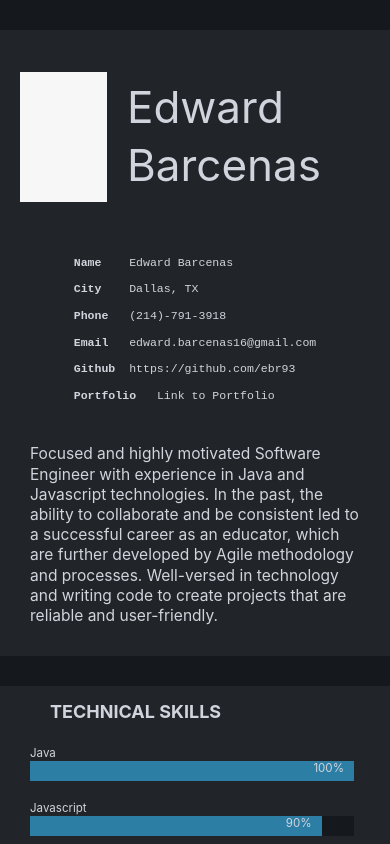
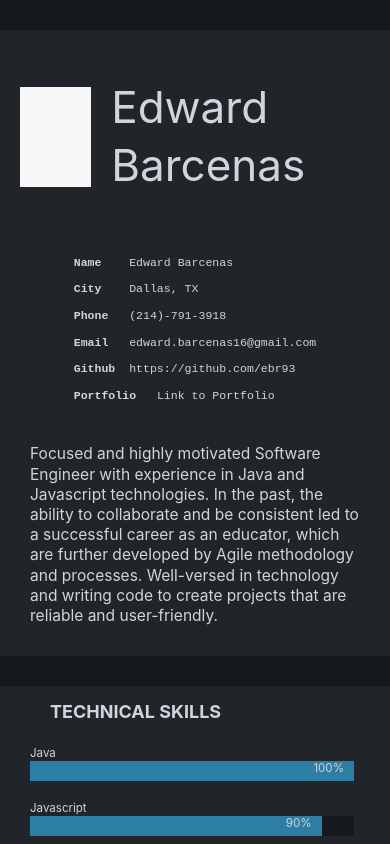
Before and after one commit to ebr93/portfolio-assignment, a website built with webpack: page src/template.html in a window 390 px wide. Shown: the top 844 px of the page. Built offline with nearby package versions, Linux system fonts and the light colour scheme.

Commit message:
fixed some issue of wrapper margin and included mobile version

```diff
--- a/src/styles/style.css
+++ b/src/styles/style.css
@@ -56,14 +56,14 @@ img {
 
 .wrapper {
   display: grid;
-  width: 100vw;
+  width: 100%;
   /*
   background-repeat:no-repeat;
   background-size:cover;
   background-position: top;
   position: relative;
   */
-  grid-template-columns: minmax(800px, 80vw);
+  grid-template-columns: minmax(850px, 80vw);
   grid-template-rows: 70px 400px minmax(900px, 1fr) 60px;
   grid-template-areas:
   "nav"
@@ -279,7 +279,7 @@ img {
 }
 
 
-@media only screen and (max-width: 768px) {
+@media only screen and (max-width: 845px) {
   /* For mobile phones: */
   [class*="col-"] {
     width: 100%;
@@ -303,6 +303,18 @@ img {
     display: flex;
     flex-direction: column;
     align-items: center;
+  }
+
+  .name-title {
+    font-size: 22px;
+    margin: 20px 20px 20px 0px;
+  }
+
+  .intro-img {
+    height: min(100px, 130px);
+    width: min(100px, 130px);
+    background: var(--backup-detail);
+    margin: 20px 20px 20px 20px;
   }
 
   .intro-section-two {
```
Also changed, not shown: dist/bundle2107669612df7563fbe8.js, dist/index.html, 2 other files.
